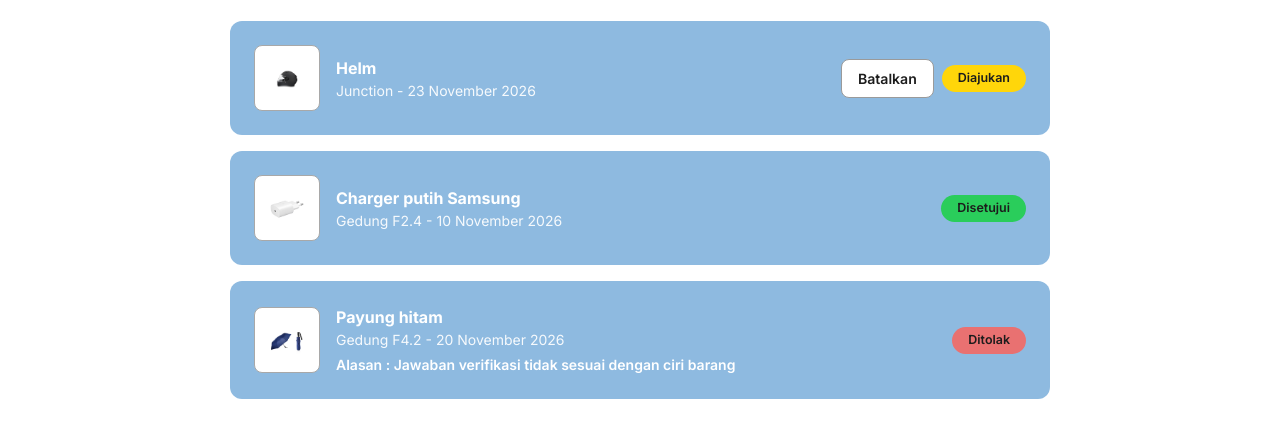
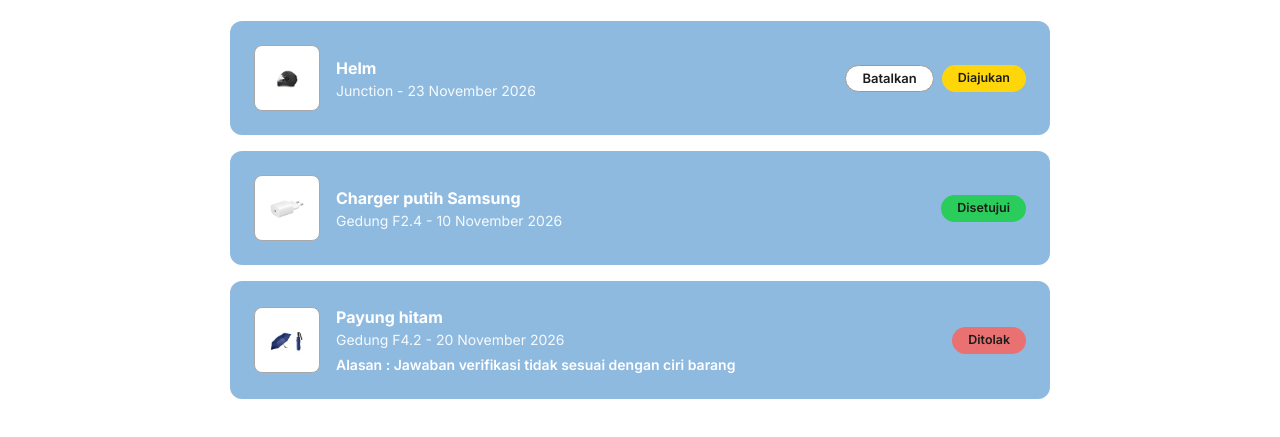
Before and after one commit to 22ar-era/test2-lost-and-found, a plain HTML site: page status-klaim.html in a window 1280 px wide. Shown: the part 143-580 px from the top of the page. Drawn offline with nearby package versions, Linux system fonts and the light colour scheme.

Commit message:
benerin ukuran tombol batalkan di status klaim

```diff
--- a/status-klaim.html
+++ b/status-klaim.html
@@ -53,7 +53,7 @@
             </div>
           </div>
           <div class="d-flex align-items-center gap-2">
-            <button type="button" class="btn btn-putih btn-sm px-3" data-bs-toggle="modal" data-bs-target="#modalBatal">Batalkan</button>
+            <button type="button" class="btn btn-putih btn-sm px-3" style ="border-radius: 999px; padding: 3px 12px; font-size: 13px;" data-bs-toggle="modal" data-bs-target="#modalBatal">Batalkan</button>
             <span class="pill-status pill-kuning">Diajukan</span>
           </div>
         </div>
```
